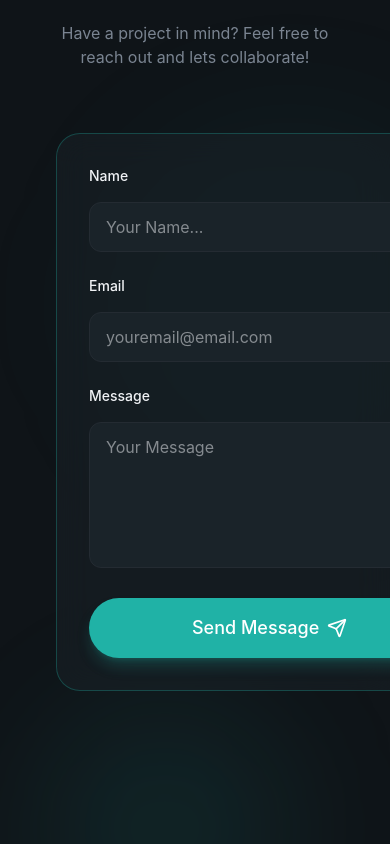
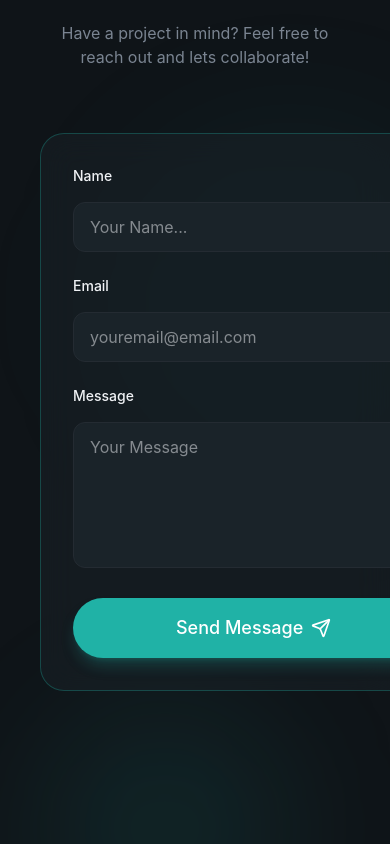
Before and after one commit to STEM-Girlie/React-TailwindCSS-Personal-Portfolio, a React (Vite) app: page / in a window 390 px wide. Shown: the part 8860-9704 px from the top of the page. Built offline with nearby package versions, Linux system fonts and the light colour scheme.

Commit message:
mobile display edits

```diff
--- a/src/sections/Contact.jsx
+++ b/src/sections/Contact.jsx
@@ -111,10 +111,10 @@ rounded-full blur-3xl"
           </p>
         </div>
 
-        <div className="grid lg:grid-cols-2 gap-12 max-w-5xl mx-auto px-4 sm:px-8 md:px-16">
-          <div className="glass p-8 rounded-3xl border border-primary/30 animate-fade-in animation-delay-400 px-4 sm:px-8 md:px-16">
+        <div className="grid lg:grid-cols-2 gap-12 max-w-5xl mx-auto">
+          <div className="glass p-8 rounded-3xl border border-primary/30 animate-fade-in animation-delay-400 ">
             <form
-              className="space-y-6 px-4 sm:px-8 md:px-16"
+              className="space-y-6 w-full max-w-md mx-auto"
               onSubmit={handleSubmit}
             >
               <div>
```
